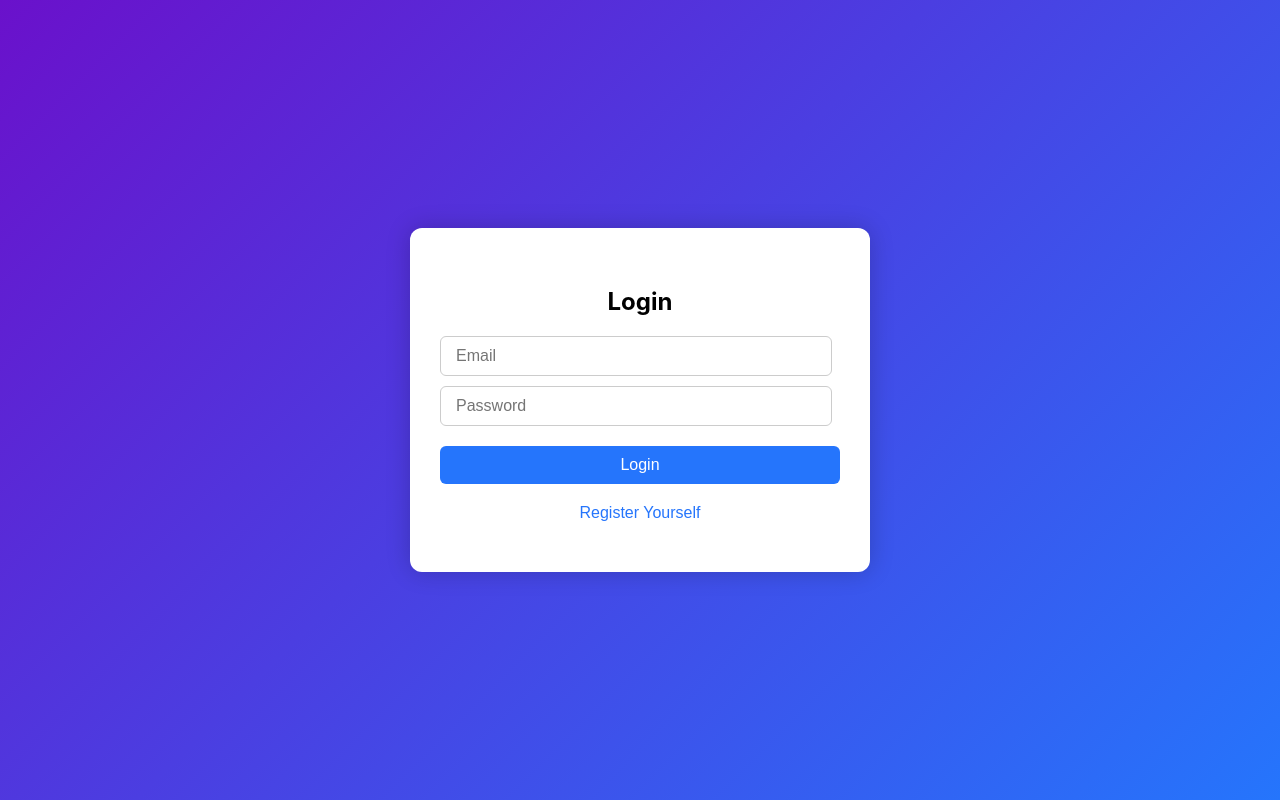
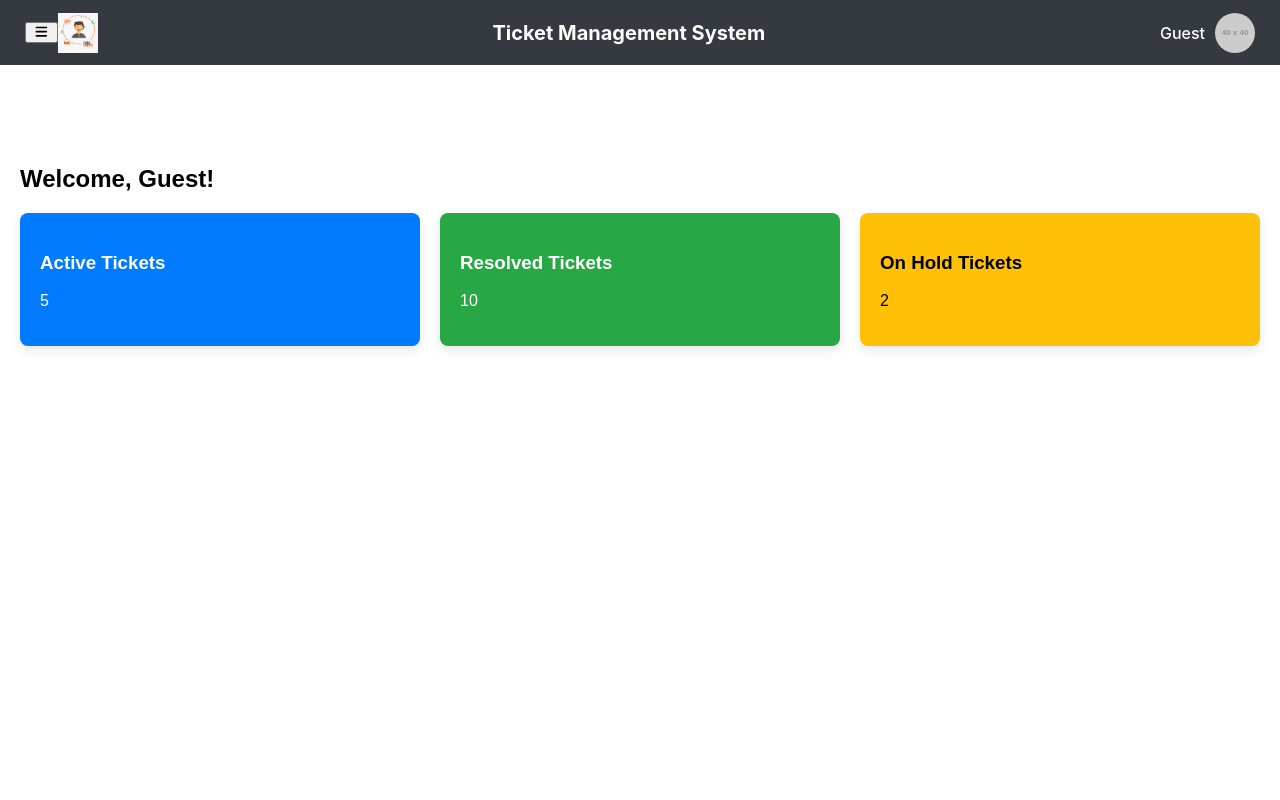
Before and after one commit to Piklugithub/TicketManagement, a React (Create React App) app: page /dashboard in a window 1280 px wide. Built offline with nearby package versions, Linux system fonts and the light colour scheme; no server answers.

Commit message:
Add Dashboard Page

```diff
--- a/package.json
+++ b/package.json
@@ -3,6 +3,10 @@
   "version": "0.1.0",
   "private": true,
   "dependencies": {
+    "@fortawesome/fontawesome-free": "^7.0.0",
+    "@fortawesome/fontawesome-svg-core": "^7.0.0",
+    "@fortawesome/free-solid-svg-icons": "^7.0.0",
+    "@fortawesome/react-fontawesome": "^0.2.3",
     "@testing-library/dom": "^10.4.0",
     "@testing-library/jest-dom": "^6.6.3",
     "@testing-library/react": "^16.3.0",
@@ -10,6 +14,7 @@
     "axios": "^1.10.0",
     "react": "^19.1.0",
     "react-dom": "^19.1.0",
+    "react-router-dom": "^7.7.0",
     "react-scripts": "5.0.1",
     "web-vitals": "^2.1.4"
   },
--- a/src/App.js
+++ b/src/App.js
@@ -1,16 +1,41 @@
-import logo from './logo.svg';
-import React from 'react';
+import React, { useState } from 'react';
+import { BrowserRouter as Router, Routes, Route, Navigate, useLocation } from 'react-router-dom';
+import Header from './components/Header';
+import Sidebar from './components/Sidebar';
+import AuthPage from './components/AuthPage';  // Your login/register wrapper
+import Dashboard from './components/Dashboard'; // You’ll create this
 import './App.css';
-import Register from './components/Register';
-import Login from './components/Login';
-import Header from './components/Header';
-import AuthPage from './components/AuthPage';
 
+const AppLayout = () => {
+  const location = useLocation();
+  const hideHeader = location.pathname === '/AuthPage';
+  const [isSidebarOpen, setSidebarOpen] = useState(false);
+
+  const toggleSidebar = () => setSidebarOpen(prev => !prev);
+
+  return (
+    <>
+      {!hideHeader && <Header toggleSidebar={toggleSidebar} />}
+      {!hideHeader && <Sidebar isOpen={isSidebarOpen} />}
+      <div style={{ marginTop: '60px', marginLeft: isSidebarOpen ? '220px' : '0', transition: 'margin-left 0.3s' }}>
+        <Routes>
+          <Route path="/AuthPage" element={<AuthPage />} />
+          <Route path="/dashboard" element={<Dashboard />} />
+          {/* Add other routes here */}
+          <Route path="*" element={<Navigate to="/AuthPage" />} />
+        </Routes>
+      </div>
+    </>
+  );
+};
 
 function App() {
   return (
-    <AuthPage />
+    <Router>
+      <AppLayout />
+    </Router>
   );
 }
 
+
 export default App;
--- /dev/null
+++ b/src/components/Dashboard.css
@@ -0,0 +1,37 @@
+.dashboard-container {
+  padding: 20px;
+  font-family: Arial, sans-serif;
+}
+
+.dashboard-cards {
+  display: flex;
+  gap: 20px;
+  margin-top: 20px;
+  flex-wrap: wrap;
+}
+
+.card {
+  flex: 1 1 200px;
+  padding: 20px;
+  color: white;
+  border-radius: 8px;
+  box-shadow: 0 4px 12px rgba(0,0,0,0.1);
+  transition: transform 0.2s ease;
+}
+
+.card:hover {
+  transform: scale(1.05);
+}
+
+.card-active {
+  background-color: #007bff;
+}
+
+.card-resolved {
+  background-color: #28a745;
+}
+
+.card-onhold {
+  background-color: #ffc107;
+  color: black;
+}
--- /dev/null
+++ b/src/components/Dashboard.js
@@ -0,0 +1,46 @@
+import React, { useEffect, useState } from 'react';
+import './Dashboard.css'; // optional: add custom styles here
+
+const Dashboard = () => {
+  const [ticketStats, setTicketStats] = useState({
+    active: 0,
+    resolved: 0,
+    onHold: 0
+  });
+
+  const user = JSON.parse(localStorage.getItem('user')) || { fullName: 'Guest' };
+
+  useEffect(() => {
+    // Simulate fetch from backend API (replace this with real API call later)
+    fetch('https://localhost:7289/api/Tickets/summary')
+      .then(res => res.json())
+      .then(data => setTicketStats(data))
+      .catch(err => {
+        console.error('Failed to load ticket stats:', err);
+        // Optional: fallback dummy values
+        setTicketStats({ active: 5, resolved: 10, onHold: 2 });
+      });
+  }, []);
+
+  return (
+    <div className="dashboard-container">
+      <h2>Welcome, {user.fullName}!</h2>
+      <div className="dashboard-cards">
+        <div className="card card-active">
+          <h3>Active Tickets</h3>
+          <p>{ticketStats.active}</p>
+        </div>
+        <div className="card card-resolved">
+          <h3>Resolved Tickets</h3>
+          <p>{ticketStats.resolved}</p>
+        </div>
+        <div className="card card-onhold">
+          <h3>On Hold Tickets</h3>
+          <p>{ticketStats.onHold}</p>
+        </div>
+      </div>
+    </div>
+  );
+};
+
+export default Dashboard;
--- a/src/components/Header.css
+++ b/src/components/Header.css
@@ -5,7 +5,7 @@
   padding: 10px 25px;
   background-color: #343a40;
   color: #fff;
-  height: 60px;
+  height: 45px;
 }
 
 .header-left,
--- a/src/components/Header.js
+++ b/src/components/Header.js
@@ -1,16 +1,22 @@
 import React from 'react';
 import './Header.css'; // external CSS for styling
+import { FontAwesomeIcon } from '@fortawesome/react-fontawesome';
+import { faBars } from '@fortawesome/free-solid-svg-icons';
+import logo from './images/TicketManage_Icon.png'; // import app icon
 
-const Header = () => {
+const Header = ({ toggleSidebar }) => {
   const user = JSON.parse(localStorage.getItem('user')) || {
     fullName: 'Guest',
-    profilePicture: 'https://via.placeholder.com/40'
+    profilePicture: 'https://via.placeholder.com/40',
   };
 
   return (
     <header className="header">
       <div className="header-left">
-        <img src="/images/TicketManage_Icon.png" alt="App Icon" className="app-icon" />
+        <button className="menu-button" onClick={toggleSidebar}>
+          <FontAwesomeIcon icon={faBars} />
+        </button>
+        <img src={logo} alt="App Icon" className="app-icon" />
       </div>
 
       <div className="header-center">
--- a/src/components/Login.js
+++ b/src/components/Login.js
@@ -1,10 +1,12 @@
 // src/components/Login.js
 
 import React, { useState } from 'react';
+import { useNavigate } from 'react-router-dom';
 import axios from 'axios';
 
 const LoginForm = () => {
   const [formData, setFormData] = useState({ email: '', password: '' });
+  const navigate = useNavigate(); // Hook for navigation
 
   const handleChange = e =>
     setFormData({ ...formData, [e.target.name]: e.target.value });
@@ -12,6 +14,7 @@ const LoginForm = () => {
   const handleSubmit = async e => {
     e.preventDefault();
 
+    try {
       const res = await fetch('https://localhost:7289/api/Users/login', {
         method: 'POST',
         headers: { 'Content-Type': 'application/json' },
@@ -20,11 +23,25 @@ const LoginForm = () => {
 
       if (res.ok) {
         const data = await res.json();
+
+        // Expected `data` contains: fullName, profilePicture (base64), etc.
+        const user = {
+          fullName: data.fullName,
+          profilePicture: data.profilePictureBase64, // base64 string from backend
+        };
+
+        localStorage.setItem('user', JSON.stringify(user));
+
         alert('Login successful');
-      localStorage.setItem('user', JSON.stringify(data));
-      // Redirect to dashboard
+
+        // Redirect to dashboard page
+        navigate('/dashboard');
       } else {
         alert('Login failed');
+      }
+    } catch (error) {
+      console.error('Login error:', error);
+      alert('An error occurred during login.');
     }
   };
 
--- /dev/null
+++ b/src/components/Sidebar.css
@@ -0,0 +1,54 @@
+.sidebar {
+  position: fixed;
+  top: 60px; /* Below header */
+  left: 0;
+  width: 220px;
+  height: calc(100% - 60px);
+  background-color: #343a40;
+  color: white;
+  padding-top: 20px;
+  transform: translateX(-100%);
+  transition: transform 0.3s ease;
+  z-index: 999;
+}
+
+.nav-links li, .sidebar-footer li {
+  list-style: none;
+  margin: 1rem 0;
+  cursor: pointer;
+  display: flex;
+  align-items: center;
+  gap: 0.5rem;
+}
+.sidebar.open {
+  transform: translateX(0);
+}
+
+.sidebar-menu {
+  list-style: none;
+  padding: 0;
+  margin: 0;
+}
+
+.sidebar-menu li {
+  padding: 12px 20px;
+}
+
+.sidebar-menu li a {
+  color: white;
+  text-decoration: none;
+  display: block;
+}
+
+.sidebar-menu li a:hover,
+.sidebar-menu li a.active {
+  background-color: #3949ab;
+  border-radius: 4px;
+}
+
+.sidebar-footer {
+  position: absolute;
+  bottom: 20px;
+  width: 100%;
+  padding: 0 20px;
+}
--- /dev/null
+++ b/src/components/Sidebar.js
@@ -0,0 +1,27 @@
+import React from 'react';
+import { FontAwesomeIcon } from '@fortawesome/react-fontawesome';
+import { faTimes, faTachometerAlt, faTasks, faClipboardList, faPlusCircle, faCog, faSignOutAlt } from '@fortawesome/free-solid-svg-icons';
+import './Sidebar.css';
+
+const Sidebar = ({ isOpen, onClose }) => {
+  return (
+    <div className={`sidebar ${isOpen ? 'open' : ''}`}>
+      <div className="sidebar-header">
+        <h4>Menu</h4>
+      </div>
+      <ul className="nav-links">
+        <li><FontAwesomeIcon icon={faTachometerAlt} /> Dashboard</li>
+        <li><FontAwesomeIcon icon={faTasks} /> Worklist</li>
+        <li><FontAwesomeIcon icon={faClipboardList} /> My Requests</li>
+        <li><FontAwesomeIcon icon={faPlusCircle} /> Raise Ticket</li>
+      </ul>
+      <div className="sidebar-footer">
+        <li><FontAwesomeIcon icon={faCog} /> Settings</li>
+        <li><FontAwesomeIcon icon={faSignOutAlt} /> Logout</li>
+      </div>
+    </div>
+  );
+};
+
+
+export default Sidebar;
```
Also changed, not shown: src/components/images/TicketManage_Icon.png (renamed from src/Images/TicketManage_Icon.png), 1 other file (tests, documents, lock files or other folders). Lines whose indentation alone changed are shown as unchanged.
